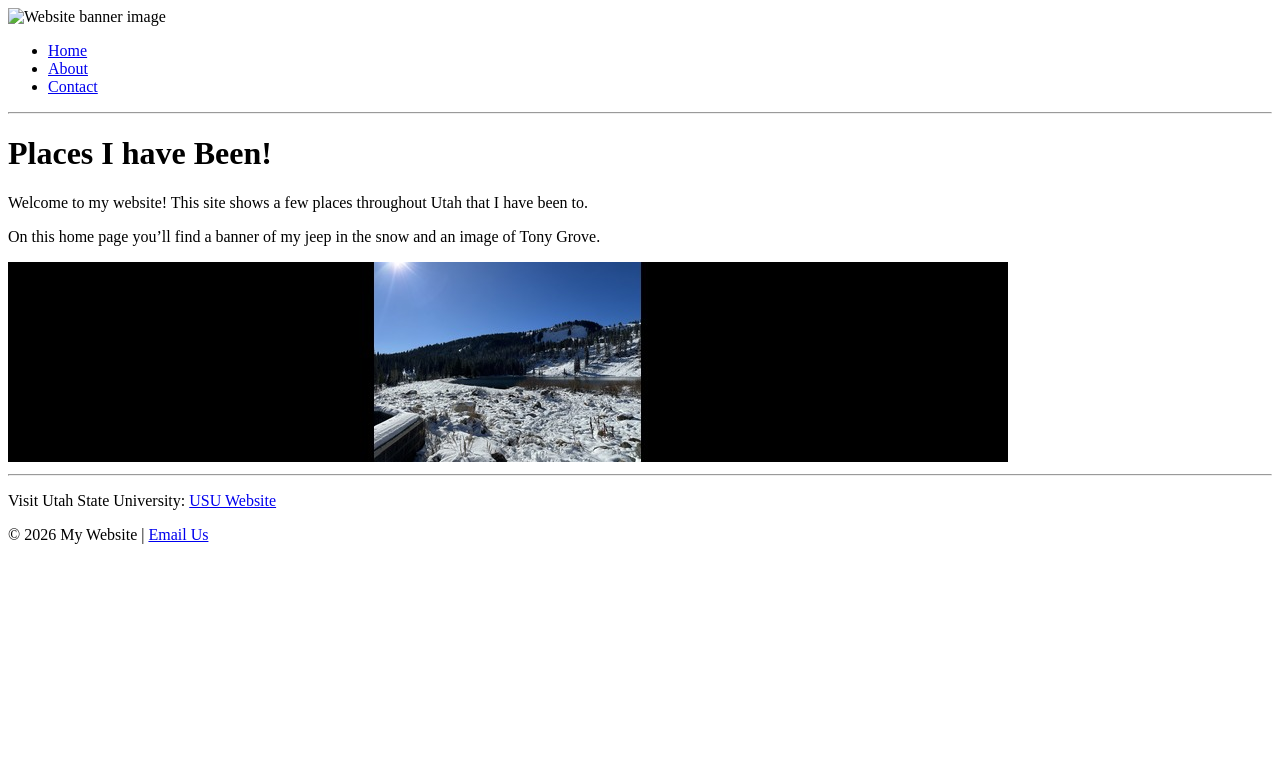
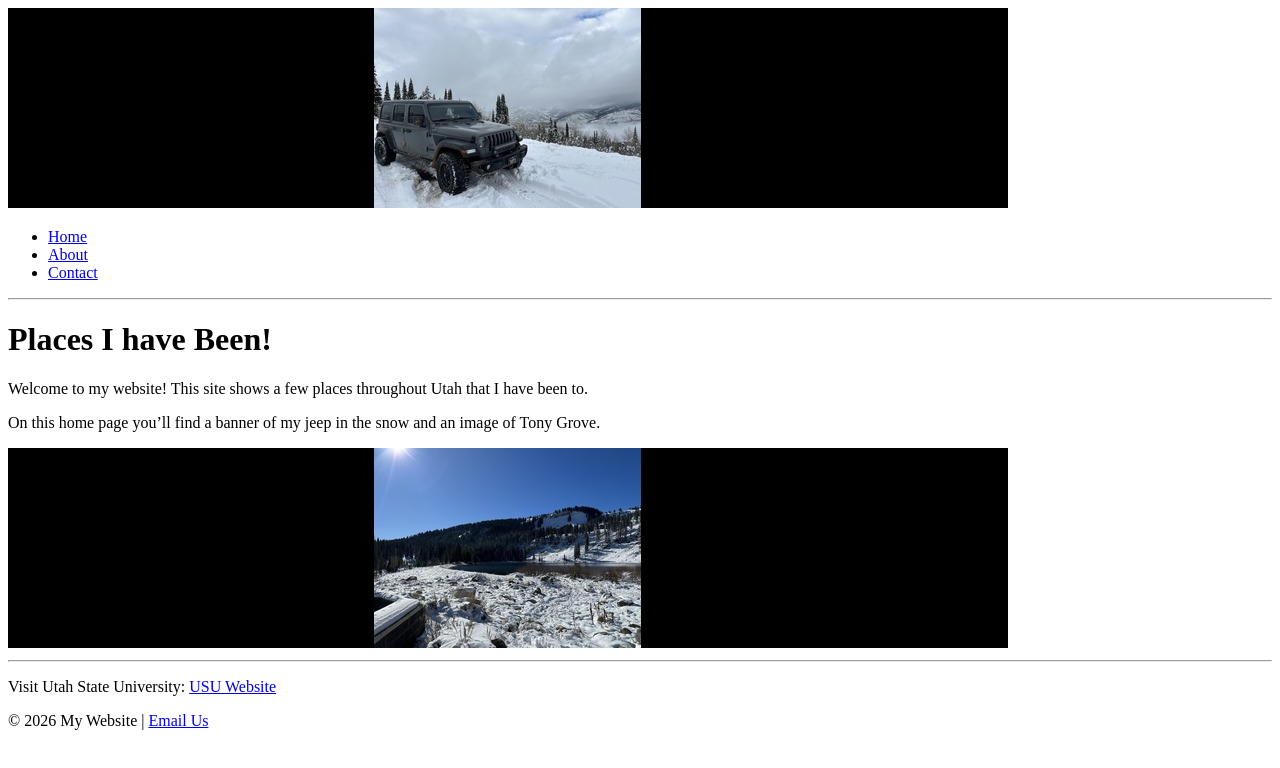
Before and after one commit to a02378807-arch/Project1, a plain HTML site: page index.html in a window 1280 px wide. Drawn offline with Linux system fonts and the light colour scheme.

Commit message:
Update index.html

```diff
--- a/index.html
+++ b/index.html
@@ -7,7 +7,7 @@
 </head>
 <body>
 
-  <img src="banner.jpg" alt="Website banner image" width="1000" height="200">
+  <img src="images/banner.jpg" alt="Website banner image" width="1000" height="200">
 
   <ul>
     <li><a href="index.html">Home</a></li>
```
